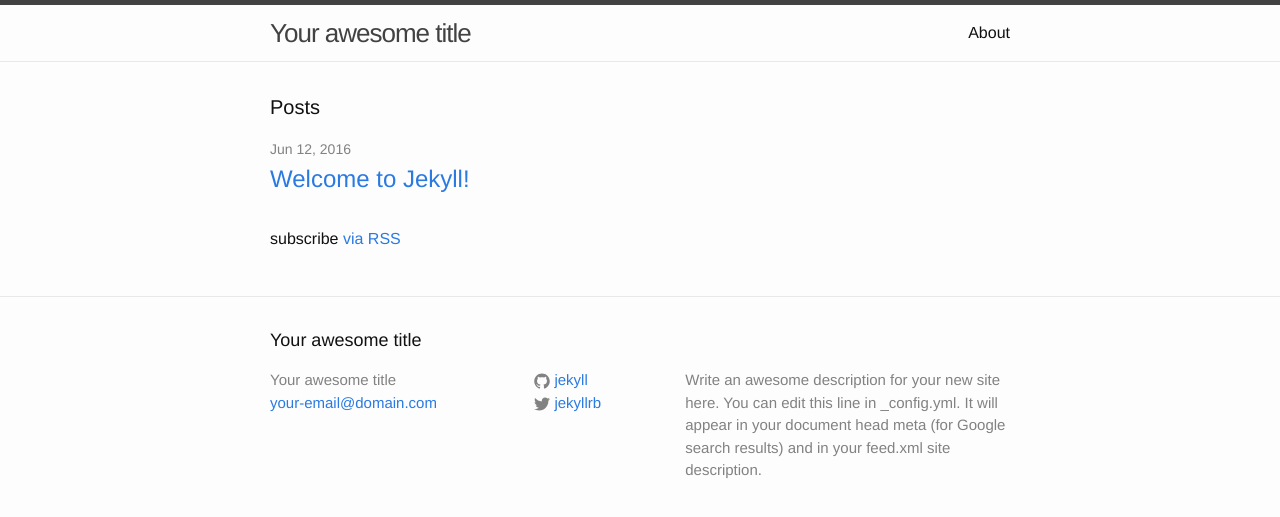
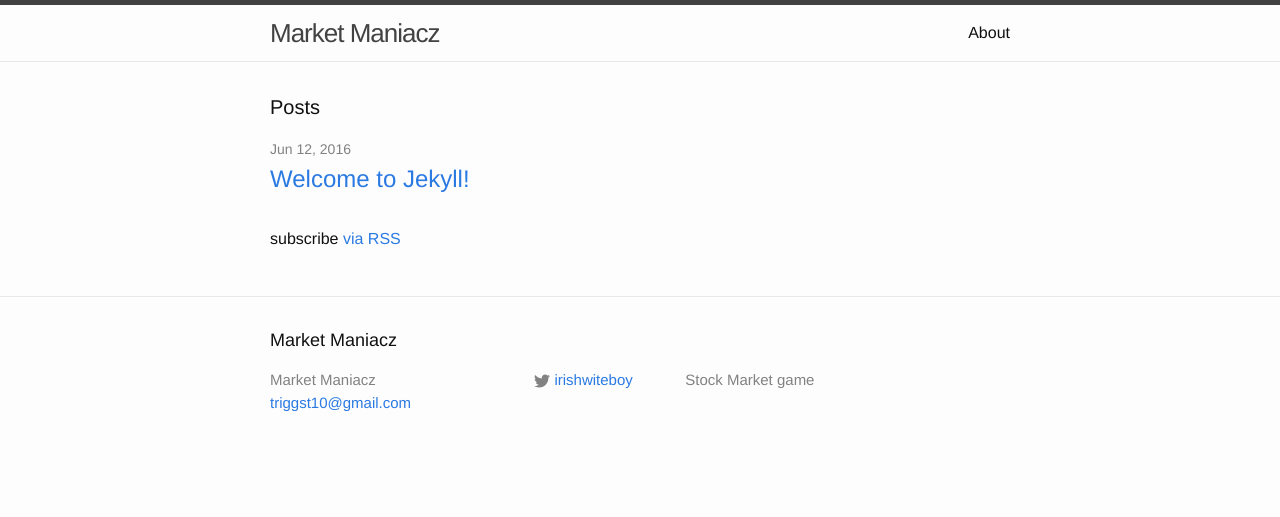
Before and after one commit to ttrigger1010/ttrigger1010.github.io, a Jekyll site: the page built from index.html, in a window 1280 px wide. Shown: the top 517 px of the page. Built offline with Jekyll 4.4.1, drawn with Linux system fonts in a browser that asks for light colours.

Commit message:
Update _config.yml

```diff
--- a/_config.yml
+++ b/_config.yml
@@ -6,16 +6,14 @@
 # 'jekyll serve'. If you change this file, please restart the server process.
 
 # Site settings
-title: Your awesome title
-email: your-email@domain.com
+title: Market Maniacz
+email: triggst10@gmail.com
 description: > # this means to ignore newlines until "baseurl:"
-  Write an awesome description for your new site here. You can edit this
-  line in _config.yml. It will appear in your document head meta (for
-  Google search results) and in your feed.xml site description.
+  Stock Market game
 baseurl: "" # the subpath of your site, e.g. /blog
 url: "http://yourdomain.com" # the base hostname & protocol for your site
-twitter_username: jekyllrb
-github_username:  jekyll
+twitter_username: irishwiteboy
+github_username:
 
 # Build settings
 markdown: kramdown
```
